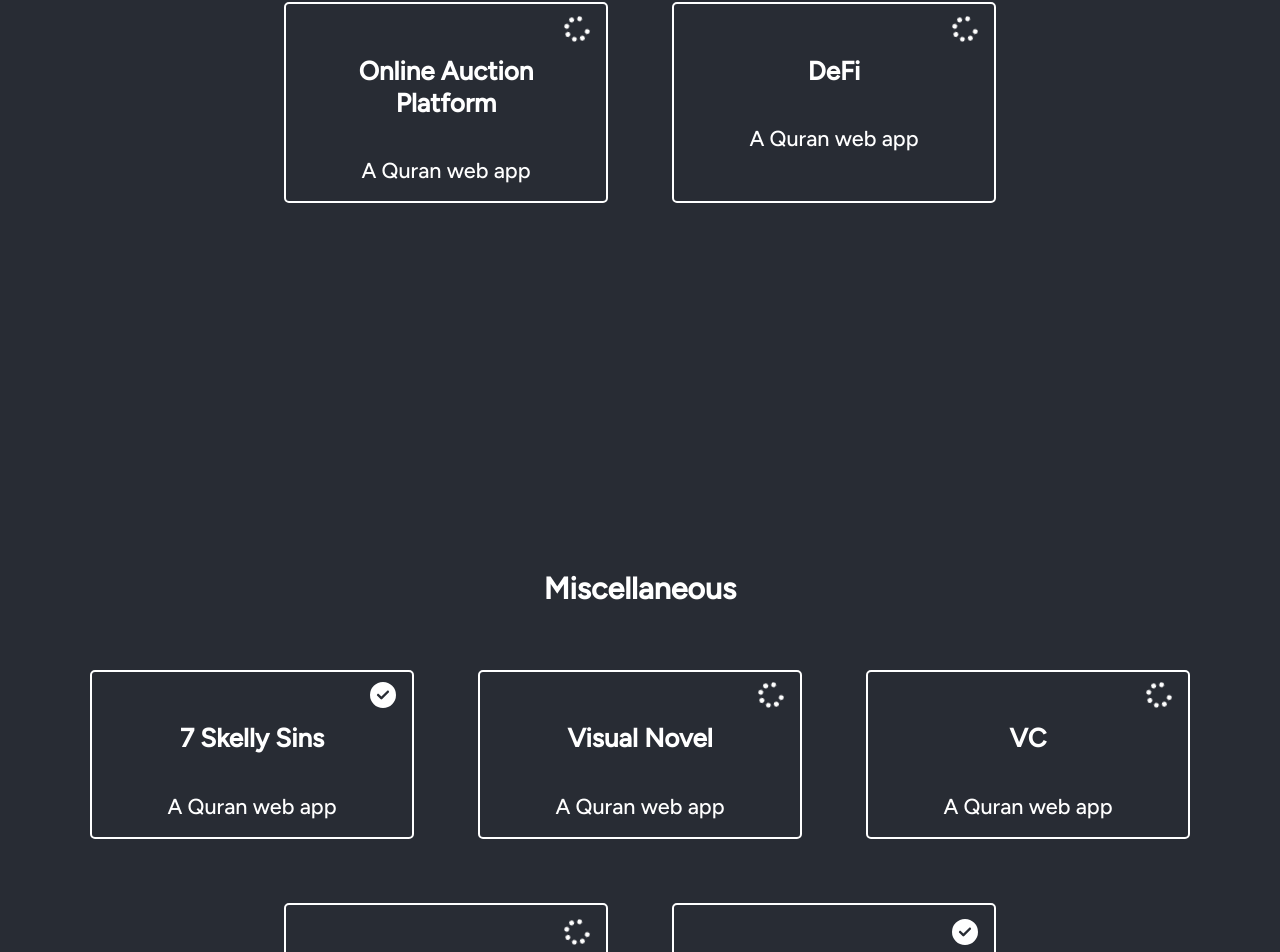
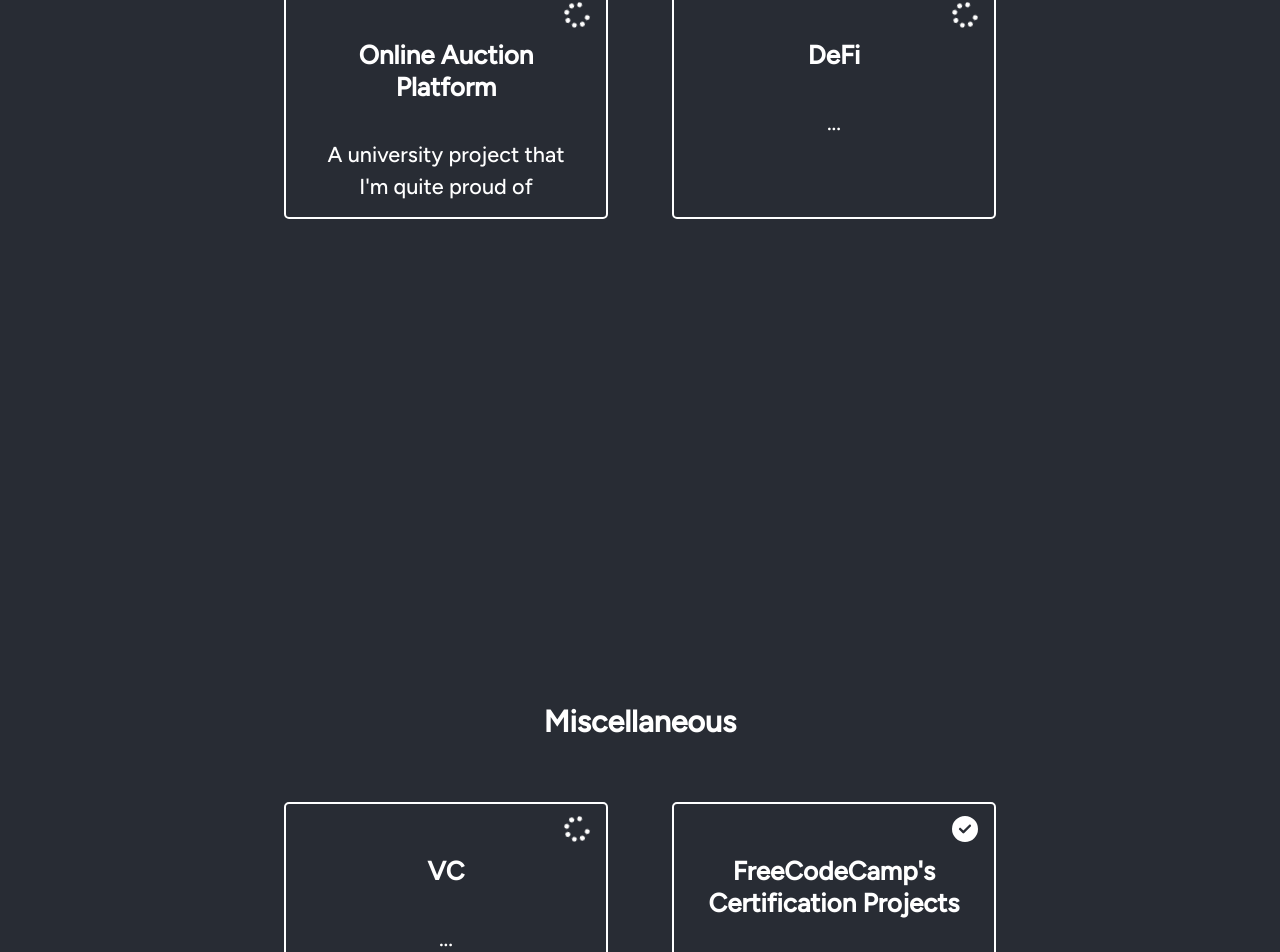
Before and after one commit to irfanzainudin/irfanzainudin.com, a React (Create React App) app: page /projects in a window 1280 px wide. Shown: the part 1946-2898 px from the top of the page. Built offline with nearby package versions, Linux system fonts and the light colour scheme.

Commit message:
making project descriptions modular

```diff
--- /dev/null
+++ b/src/constants/project-desc.js
@@ -0,0 +1,5 @@
+import React from 'react';
+
+export const MasyiiDesc = "A Quran web app"
+
+export const OnlineAuctionPlatform = "A university project that I'm quite proud of"
--- a/src/pages/Projects.js
+++ b/src/pages/Projects.js
@@ -3,6 +3,7 @@ import { FontAwesomeIcon } from '@fortawesome/react-fontawesome'
 import { faWrench, faGlobe, faSpinner, faCircleCheck, faCertificate } from '@fortawesome/free-solid-svg-icons'
 import { faConnectdevelop } from '@fortawesome/free-brands-svg-icons'
 import './Projects.css';
+import { MasyiiDesc, OnlineAuctionPlatform } from '../constants/project-desc';
 
 // components
 import Card from '../components/Card'
@@ -17,39 +18,36 @@ function Projects() {
         <section className='WebDev Projects-section'>
           <h3>Web Dev <FontAwesomeIcon icon={faGlobe} /></h3>
           <div>
-            <Card title="Masyii" status={<FontAwesomeIcon icon={faCircleCheck} />} body="A Quran web app" />
+            <Card title="Masyii" status={<FontAwesomeIcon icon={faCircleCheck} />} body={MasyiiDesc} />
           </div>
         </section>
         <section className='Web3 Projects-section'>
           <h3>Web3 <FontAwesomeIcon icon={faConnectdevelop} /></h3>
           {/* <FontAwesomeIcon icon={faUsers} /> */}
           <div>
-            <Card title="Online Auction Platform" status={<FontAwesomeIcon icon={faSpinner} spin />} body="A Quran web app" />
-            <Card title="DeFi" status={<FontAwesomeIcon icon={faSpinner} spin />} body="A Quran web app" />
+            <Card title="Online Auction Platform" status={<FontAwesomeIcon icon={faSpinner} spin />} body={OnlineAuctionPlatform} />
+            <Card title="DeFi" status={<FontAwesomeIcon icon={faSpinner} spin />} body="..." />
           </div>
         </section>
         {/* <section className='GameDev Projects-section'>
           <h3>Game Dev <FontAwesomeIcon icon={faGamepad} /></h3>
           <div>
-            <Card title="7 Skelly Sins" status={<FontAwesomeIcon icon={faSpinner} spin />} body="A Quran web app" />
-            <Card title="Visual Novel" status={<FontAwesomeIcon icon={faSpinner} spin />} body="A Quran web app" />
+            <Card title="7 Skelly Sins" status={<FontAwesomeIcon icon={faSpinner} spin />} body="..." />
+            <Card title="Visual Novel" status={<FontAwesomeIcon icon={faSpinner} spin />} body="..." />
           </div>
         </section>
         <section className='Compilers Projects-section'>
           <h3>Compilers <FontAwesomeIcon icon={faLanguage} /></h3>
           <div>
-            <Card title="VC" status={<FontAwesomeIcon icon={faSpinner} spin />} body="A Quran web app" />
-            <Card title="Sayang" status={<FontAwesomeIcon icon={faSpinner} spin />} body="A Quran web app" />
+            <Card title="VC" status={<FontAwesomeIcon icon={faSpinner} spin />} body="..." />
+            <Card title="Sayang" status={<FontAwesomeIcon icon={faSpinner} spin />} body="..." />
           </div>
         </section> */}
         <section className='Misc. Projects-section'>
           <h3>Miscellaneous</h3>
           <div>
-            <Card title="7 Skelly Sins" status={<FontAwesomeIcon icon={faCircleCheck} />} body="A Quran web app" />
-            <Card title="Visual Novel" status={<FontAwesomeIcon icon={faSpinner} spin />} body="A Quran web app" />
-            <Card title="VC" status={<FontAwesomeIcon icon={faSpinner} spin />} body="A Quran web app" />
-            <Card title="Sayang" status={<FontAwesomeIcon icon={faSpinner} spin />} body="A Quran web app" />
-            <Card title="FreeCodeCamp's Certification Projects" status={<FontAwesomeIcon icon={faCircleCheck} />} body="A Quran web app" links={
+            <Card title="VC" status={<FontAwesomeIcon icon={faSpinner} spin />} body="..." />
+            <Card title="FreeCodeCamp's Certification Projects" status={<FontAwesomeIcon icon={faCircleCheck} />} body="" links={
           <a href="https://www.freecodecamp.org/irfanzainudin"><FontAwesomeIcon icon={faCertificate} className="App-link" /></a>} />
           </div>
         </section>
```
